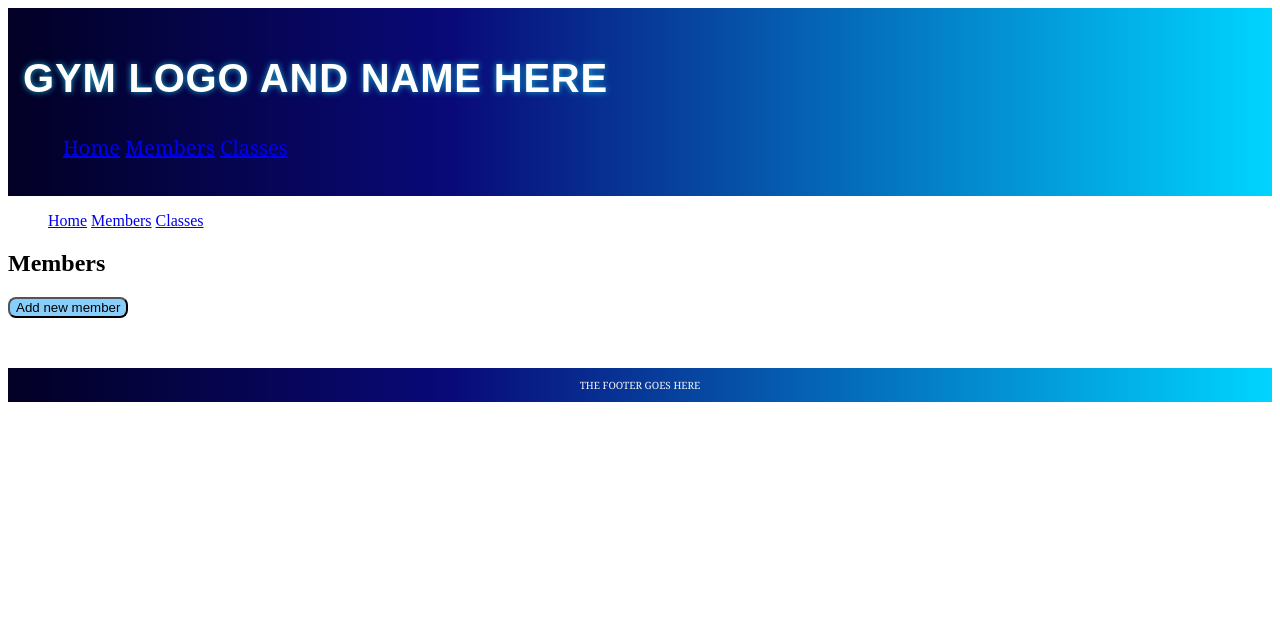
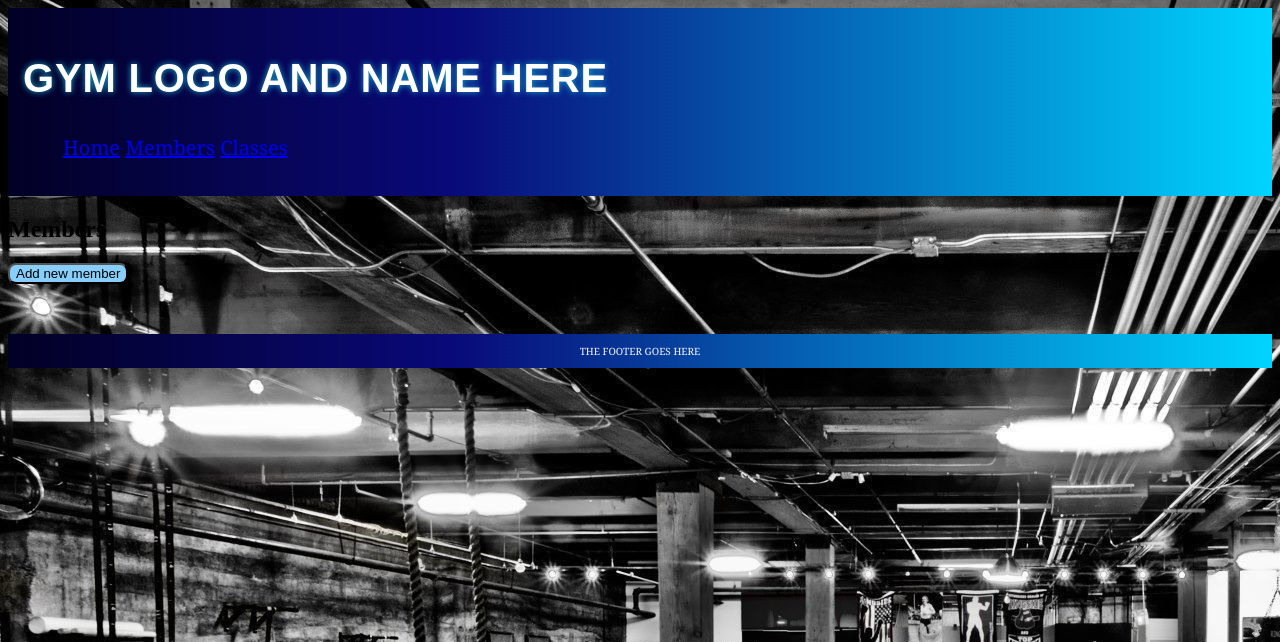
Before and after one commit to danikav/gym_management_project, a Flask app: page /members in a window 1280 px wide. Shown: the top 642 px of the page. Run offline with Flask 2, Linux system fonts and the light colour scheme; data that the repository does not hold is empty; some libraries are stand-ins or nearby versions.

Commit message:
MVP done

```diff
--- a/static/gym_style.css
+++ b/static/gym_style.css
@@ -1,3 +1,8 @@
+body {
+background-image: url(/static/1087589.jpg);
+
+
+}
 header {
     background: rgb(2,0,36);
     background: linear-gradient(90deg, rgba(2,0,36,1) 0%, rgba(9,9,121,1) 35%, rgba(0,212,255,1) 100%);
@@ -25,15 +30,17 @@ nav > ul {
 }
 
 nav > ul > li {
-display: inline
+display: inline;
+list-style-type: none;
 }
 
 nav > ul > li > a:visited{
     color: white
 }
 
-ul {
+#members {
     list-style-type: none;
+    background-color: snow;
 }
 
 button {
@@ -45,6 +52,7 @@ button {
 table, th, td {
     border: 2px solid black;
     border-collapse: collapse;
+    background-color: snow;
   }
 
 footer {
--- a/templates/base.html
+++ b/templates/base.html
@@ -4,7 +4,8 @@
     <meta charset="UTF-8">
     <meta http-equiv="X-UA-Compatible" content="IE=edge">
     <meta name="viewport" content="width=device-width, initial-scale=1.0">
-    <link rel="stylesheet" href="static/gym_style.css">
+    <!-- <link rel="stylesheet" href="static/gym_style.css"> -->
+    <link rel="stylesheet" href="{{ url_for('static', filename='gym_style.css') }}">
     <title>GYM HOME</title>
 </head>
 <body>
@@ -25,20 +26,6 @@
           </ul>
         </nav>
     </header>
-    <nav>
-
-    <ul>
-        <li>
-          <a href="/">Home</a>
-        </li>
-        <li>
-          <a href="/members">Members</a>
-        </li>
-        <li>
-          <a href="/classes">Classes</a>
-        </li>
-      </ul>
-    </nav>
     {% block content %}
 
     {% endblock %}
--- a/templates/members/index.html
+++ b/templates/members/index.html
@@ -6,7 +6,7 @@
 <a href="/members/new"><button>Add new member</button></a>
 
 
-<ul>
+<ul id="members">
   {% for member in members %}
     <li>
       <a href="/members/{{member.id}}/edit"> <button id=edit >edit</button></a>
```
Also changed, not shown: controllers/gymclasses_controller.py (+7 -4 lines), templates/classes/book.html (+7 -2 lines), static/1087589.jpg (added).
